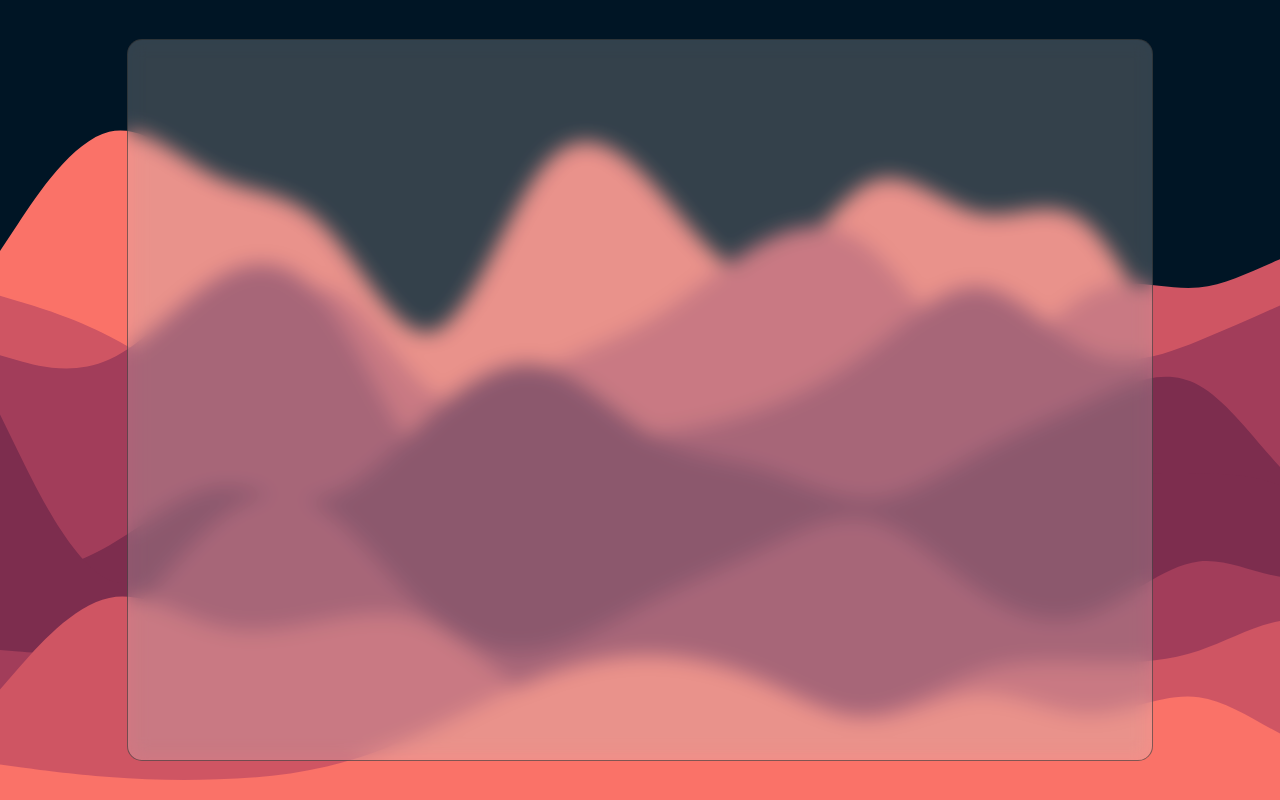
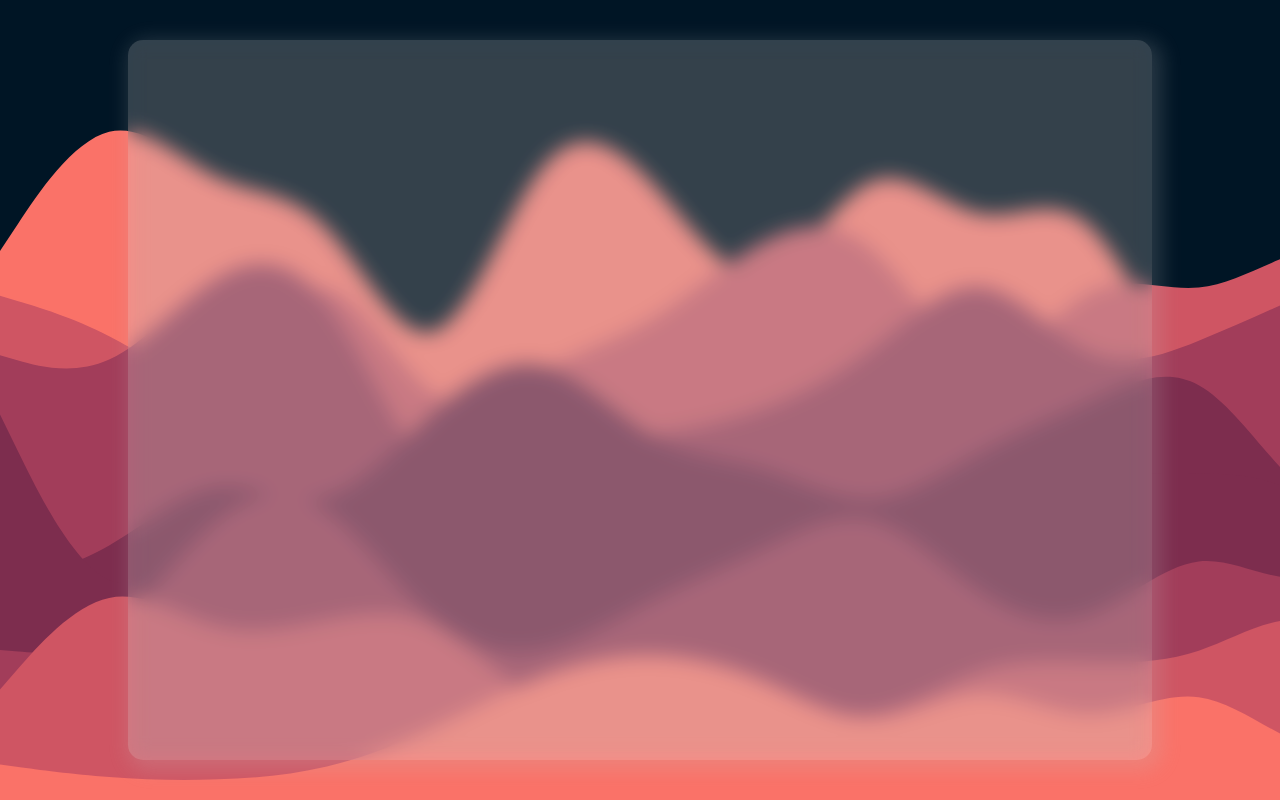
Before and after one commit to endoresur/PasswordGenerator, a React (Create React App) app: page / in a window 1280 px wide. Built offline with nearby package versions, Linux system fonts and the light colour scheme.

Commit message:
Add glass glow

```diff
--- a/src/styles/CardStyles.js
+++ b/src/styles/CardStyles.js
@@ -7,7 +7,7 @@ const GlassCard = styled.div`
     background: rgba(255, 255, 255, 0.192);
     backdrop-filter: blur(10px) saturate(80%);
     border-radius: 15px;
-    border: 1px solid rgba(43, 43, 43, 0.568);
+    box-shadow: 5px 5px 20px 5px rgba(196, 196, 196, .2);
 `
 
 export {GlassCard};
```
